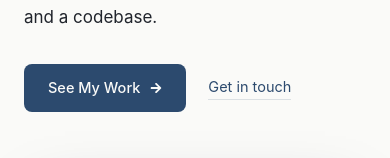
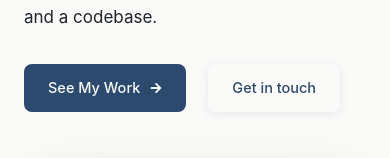
Before and after one commit to shaziasultani/portfolio, a React app: page /portfolio/ in a window 390 px wide. Shown: the part 450-608 px from the top of the page. Built offline with nearby package versions, Linux system fonts and the light colour scheme; the HTML template or start-up script is replaced by a standard one.

Commit message:
Adjust skills section for mobile

```diff
--- a/src/components/Hero.jsx
+++ b/src/components/Hero.jsx
@@ -1,4 +1,3 @@
-
 import { FaArrowRight } from "react-icons/fa";
 import { motion } from "framer-motion";
 import img from "../assets/image/img.png";
@@ -16,7 +15,7 @@ export default function Hero() {
         >
           <div className="mb-[18px] inline-flex items-center gap-2 text-[13.5px] text-[#56AECB]">
             <span className="h-[7px] w-[7px] animate-[pulse_2s_ease-in-out_infinite] rounded-full bg-[#56AECB]" />
-           Available for Freelance
+            Available for Freelance
           </div>
 
           <h1 className="mb-[22px] font-['Space_Grotesk'] text-[clamp(38px,5vw,60px)] font-semibold leading-[1.08] tracking-[-0.02em] text-[#2C4A6E]">
@@ -40,7 +39,7 @@ export default function Hero() {
 
             <a
               href="#contact"
-              className="border-b border-[#2C4A6E]/15 pb-0.5 text-[14.5px] text-[#2C4A6E] no-underline transition duration-300 hover:border-[#56AECB] hover:text-[#56AECB]"
+              className="inline-flex items-center rounded-lg px-6 py-[13px] text-[14.5px] font-medium text-[#2C4A6E] no-underline shadow-[0_2px_8px_rgba(44,74,110,0.10)] transition duration-300 hover:-translate-y-px hover:text-[#56AECB] hover:shadow-[0_4px_12px_rgba(44,74,110,0.16)]"
             >
               Get in touch
             </a>
```
